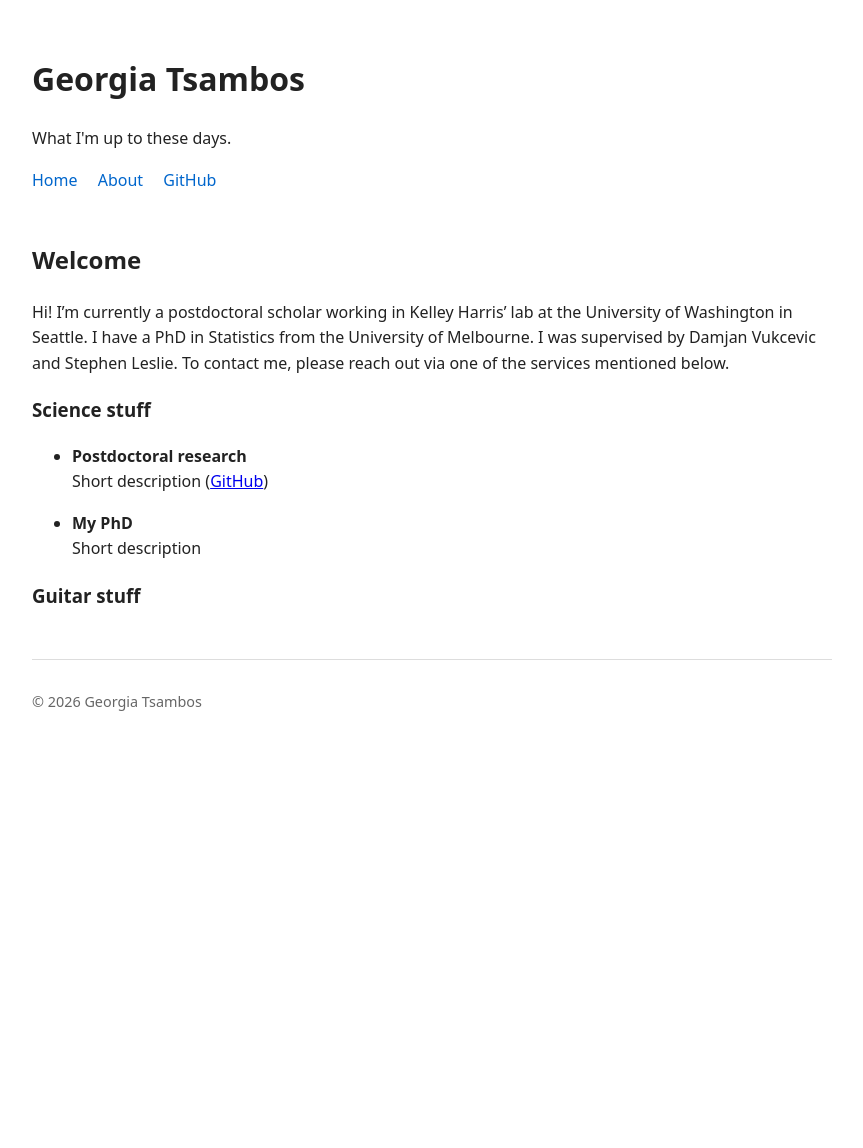
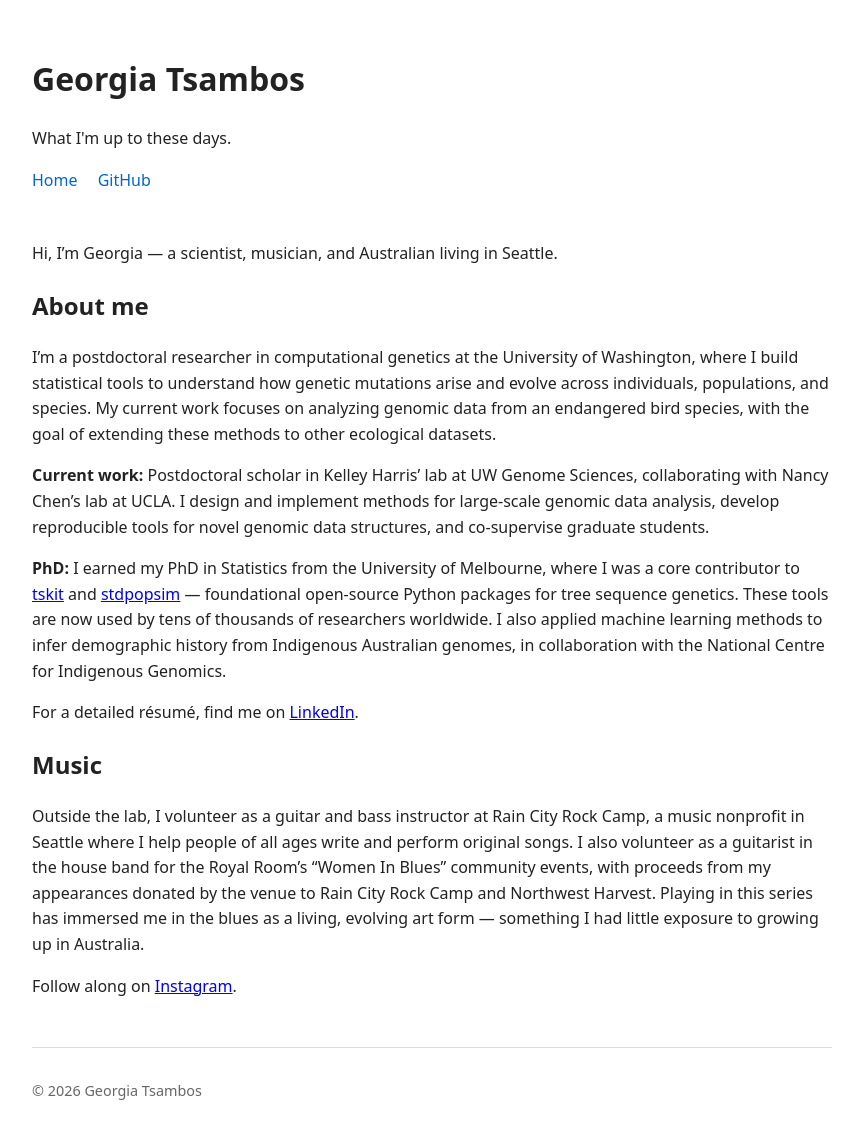
Before and after one commit to gtsambos/gtsambos.github.io, a Jekyll site: the page built from index.md, in a window 1280 px wide. Shown: the whole page, without its empty margins (208-1071 px from the left). Built offline with Jekyll 4.4.1, drawn with Linux system fonts in a browser that asks for light colours; before the commit the page ends 900 px from its top, so only the background shows below that.

Commit message:
Update site with current bio, research, and music info
Co-Authored-By: Claude Opus 4.6 <noreply@anthropic.com>

```diff
--- a/_includes/header.html
+++ b/_includes/header.html
@@ -4,7 +4,6 @@
 
   <nav>
     <a href="{{ '/' | relative_url }}">Home</a>
-    <a href="{{ '/about' | relative_url }}">About</a>
-    <a href="https://github.com/yourname">GitHub</a>
+    <a href="https://github.com/gtsambos">GitHub</a>
   </nav>
 </header>
--- a/index.md
+++ b/index.md
@@ -3,19 +3,20 @@ layout: default
 title: Home
 ---
 
-## Welcome
+Hi, I'm Georgia — a scientist, musician, and Australian living in Seattle.
 
-Hi! I'm currently a postdoctoral scholar working in Kelley Harris' lab at the University of Washington in Seattle.
-I have a PhD in Statistics from the University of Melbourne. I was supervised by Damjan Vukcevic and Stephen Leslie.
-To contact me, please reach out via one of the services mentioned below.
+## About me
 
+I'm a postdoctoral researcher in computational genetics at the University of Washington, where I build statistical tools to understand how genetic mutations arise and evolve across individuals, populations, and species. My current work focuses on analyzing genomic data from an endangered bird species, with the goal of extending these methods to other ecological datasets.
 
-### Science stuff
+**Current work:** Postdoctoral scholar in Kelley Harris' lab at UW Genome Sciences, collaborating with Nancy Chen's lab at UCLA. I design and implement methods for large-scale genomic data analysis, develop reproducible tools for novel genomic data structures, and co-supervise graduate students.
 
-- **Postdoctoral research**
-  Short description ([GitHub](https://github.com/yourname/project1))
+**PhD:** I earned my PhD in Statistics from the University of Melbourne, where I was a core contributor to [tskit](https://tskit.dev/) and [stdpopsim](https://tskit.dev/software/stdpopsim.html) — foundational open-source Python packages for tree sequence genetics. These tools are now used by tens of thousands of researchers worldwide. I also applied machine learning methods to infer demographic history from Indigenous Australian genomes, in collaboration with the National Centre for Indigenous Genomics.
 
-- **My PhD**
-  Short description
+For a detailed résumé, find me on [LinkedIn](https://www.linkedin.com/in/georgia-tsambos-47984073/).
 
-### Guitar stuff
+## Music
+
+Outside the lab, I volunteer as a guitar and bass instructor at Rain City Rock Camp, a music nonprofit in Seattle where I help people of all ages write and perform original songs. I also volunteer as a guitarist in the house band for the Royal Room's "Women In Blues" community events, with proceeds from my appearances donated by the venue to Rain City Rock Camp and Northwest Harvest. Playing in this series has immersed me in the blues as a living, evolving art form — something I had little exposure to growing up in Australia.
+
+Follow along on [Instagram](https://www.instagram.com/georgiaplaysguitar/).
```
Also changed, not shown: about.md (deleted, +0 -15 lines).
